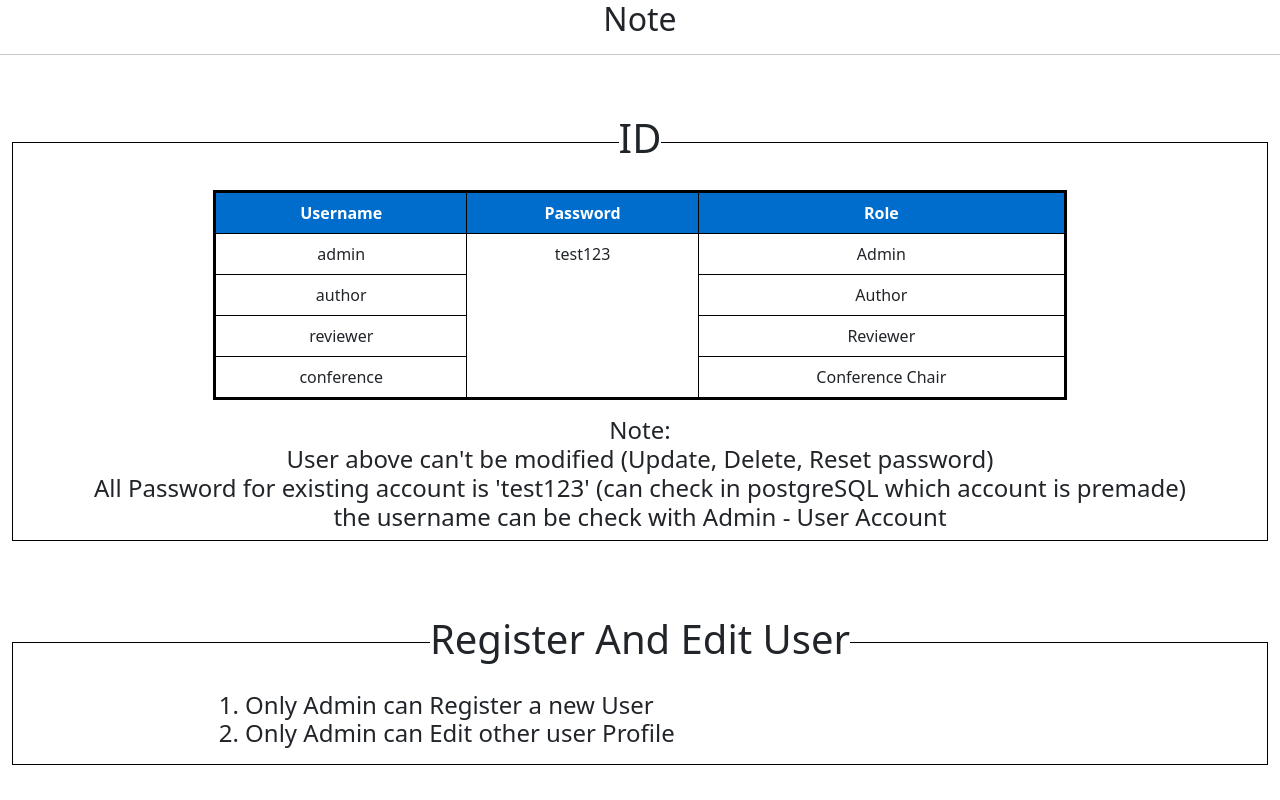
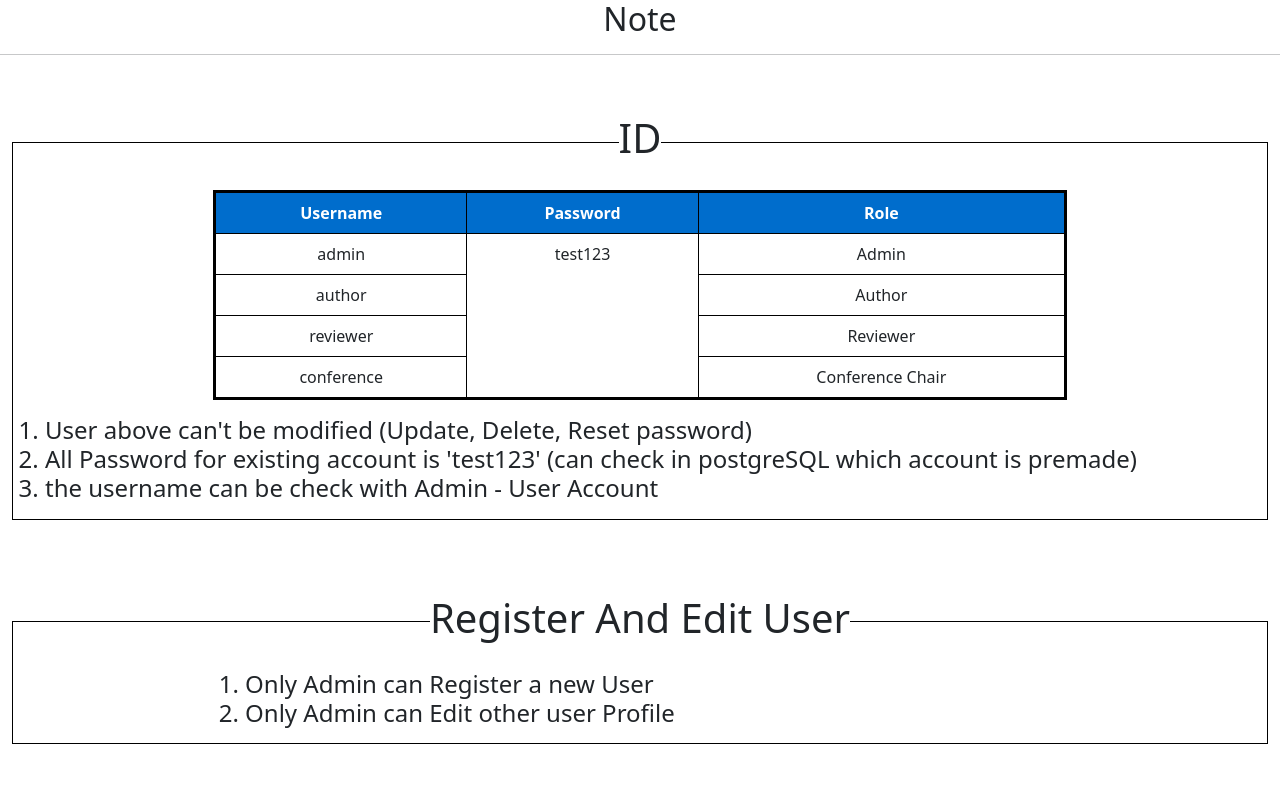
Before and after one commit to limlyang121/Front-end-Research, a React (Create React App) app: page / in a window 1280 px wide. Shown: the top 800 px of the page. Built offline with nearby package versions, Linux system fonts and the light colour scheme.

Commit message:
Update landing Page

```diff
--- a/src/LandingPage.js
+++ b/src/LandingPage.js
@@ -54,13 +54,12 @@ const LandingPage = () => {
 
           </Container>
           <h4 style={{ textAlign: "center" }}>
-            Note:  <br />
-            User above can't be modified (Update, Delete, Reset password) <br />
-            All Password for existing account is 'test123' (can check in postgreSQL which account is premade) <br />
-            the username can be check with Admin - User Account <br />
+            <ol style={{ textAlign: "left" }} >
+              <li> User above can't be modified (Update, Delete, Reset password) </li>
+              <li> All Password for existing account is 'test123' (can check in postgreSQL which account is premade) </li>
+              <li> the username can be check with Admin - User Account</li>
+            </ol>
           </h4>
-
-
 
         </fieldset>
 
@@ -142,7 +141,7 @@ const LandingPage = () => {
                   Backend and Frontend will using heroku, Since heroku support auto-deploy, it will be easier to fix bug <br />
                 </li>
                 <li>
-                if you have encounter any bug, can send a email to
+                  if you have encounter any bug, can send a email to
                   Limlyang121@outlook.com
                 </li>
               </ol>
```
